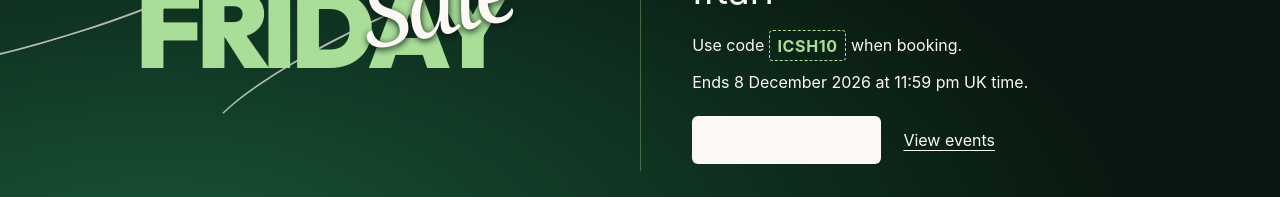
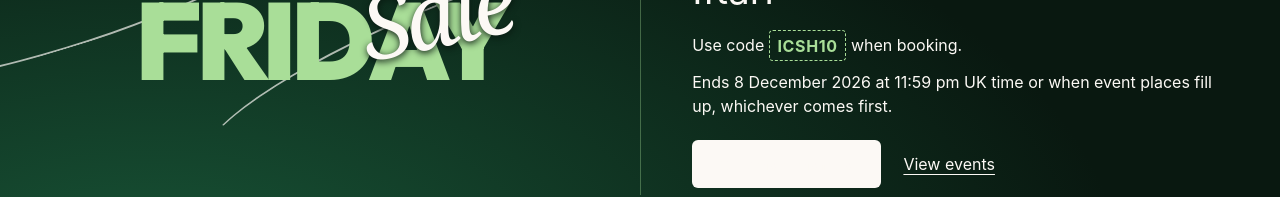
Before and after one commit to icshevents/website, a Next.js app: page / in a window 1280 px wide. Shown: the part 412-609 px from the top of the page. Built offline with nearby package versions, Linux system fonts and the light colour scheme; no server answers; what async_hooks would draw is missing.

Commit message:
Clarify that the Black Friday offer is subject to event availability

```diff
--- a/components/BlackFridayBanner.tsx
+++ b/components/BlackFridayBanner.tsx
@@ -20,7 +20,7 @@ export default function BlackFridayBanner() {
     <p className={styles.events}>Winter Lunch and Ramadan Iftari</p>
     <div className={styles.checkout}>
      <p>Use code <strong className={styles.code}>ICSH10</strong> when booking.</p>
-     <p>Ends <time dateTime={blackFridayEndsAt}>8 December 2026 at 11:59 pm UK time</time>.</p>
+     <p>Ends <time dateTime={blackFridayEndsAt}>8 December 2026 at 11:59 pm UK time</time> or when event places fill up, whichever comes first.</p>
     </div>
     <div className={styles.actions}>
      <Link className={styles.join} href="/membership?category=new#join">Become a member</Link>
```
